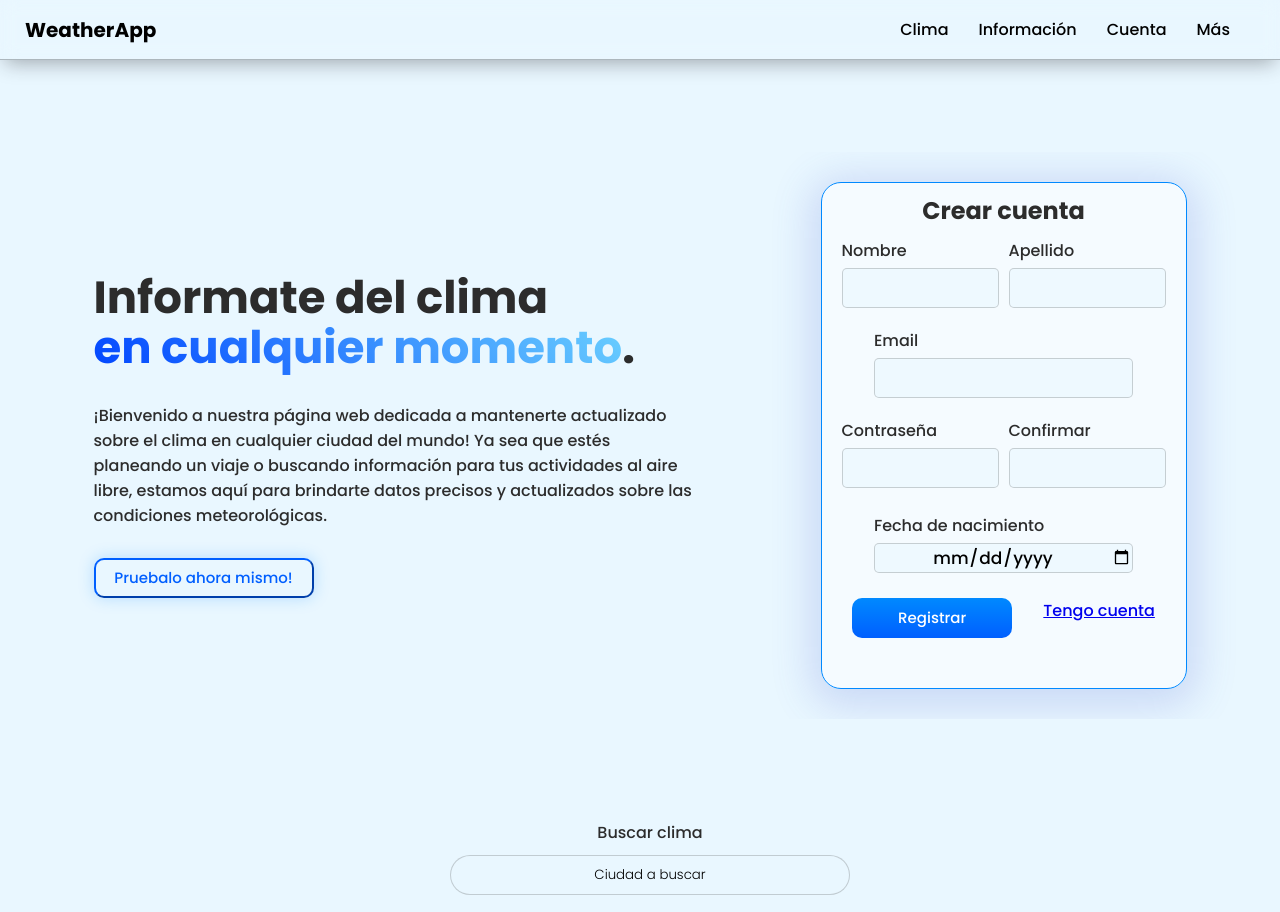
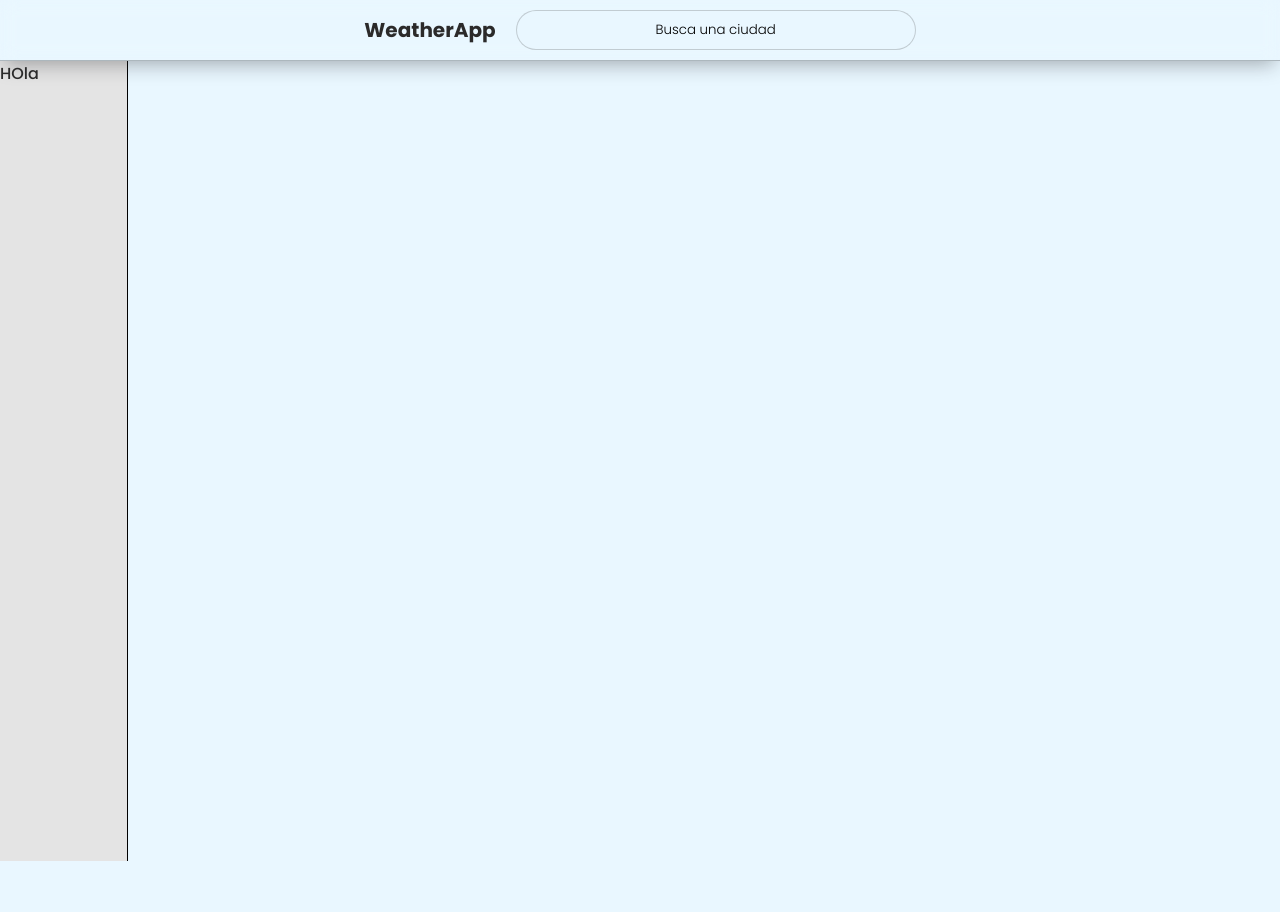
Before and after one commit to VazquezLD/weatherApp, a website built with Vite: page weatherApp/index.html in a window 1280 px wide. After the commit the page ends 861 px from the top, so only its background shows below. Built offline with nearby package versions, Linux system fonts and the light colour scheme.

Commit message:
nuevo estilado / agregado de aside

```diff
--- a/weatherApp/assets/styles.css
+++ b/weatherApp/assets/styles.css
@@ -31,7 +31,6 @@ h1{
 }
 
 header{
-    position: fixed;
     display: flex;
     justify-content: space-between;
     align-items: center;
@@ -45,16 +44,16 @@ header{
 }
 .navbar{
     height: auto;
-    padding-right: 40px;
+    padding: 10px;
+    display: flex;
+    align-items: center;
+    justify-content: center;
 }
+
 .navbarTitle{
-    display: flex;
-    padding-left: 25px;
     font-size: 20px;
     font-weight: 700;
-    align-items: center;
-    justify-content: center;
-    color: #000000;
+    color: #2b2a2a;
 }
 .navbarLinks{
     width: auto;
@@ -73,14 +72,6 @@ header{
     transform: scale(1.07);
 }
 
-
-.seccionContainer{
-    width: 100vw;
-    display: flex;
-    align-items: center;
-    justify-content: center;
-    flex-direction: column;
-}
 .containerCard{
     width:100%;
     height: auto;
@@ -231,7 +222,6 @@ header{
     overflow-x: hidden;
     width: 100%;
     justify-content: space-around;
-    margin-top: 70px;
 }
 
 .heroParrafo{
@@ -330,6 +320,28 @@ header{
 }
 .containerGraficos0{
     align-items: center;
-    height: 300px;
-    width: 90vw;
+    height: 250px;
+    width: 90%;
 }
+.contenedorGraficos{
+    display: flex;
+    flex-direction: column;
+    align-items: center;
+    width: 90%;
+    justify-content: flex-end;
+}
+.seccionContainer{
+    width: 100vw;
+    height: 100vh;
+    display: flex;
+    align-items: center;
+    justify-content: center;
+    flex-direction: row;
+}
+.aside{
+    height: 100%;
+    width: 10%;
+    background-color: rgb(228, 228, 228);
+    display: flex;
+    border-right: 1px solid #000;
+}
--- a/weatherApp/index.html
+++ b/weatherApp/index.html
@@ -9,20 +9,15 @@
 </head>
 <body>
 
-  <header>
+  <header class="navbar">
     <span class="navbarTitle">WeatherApp</span>
-    <nav class="navbar">
-        <ul class="navbarLinks">
-          <li class="navbarLink"><a href="climas">Clima</a></li>
-          <li class="navbarLink"><a href="#">Información</a></li>
-          <li class="navbarLink"><a href="#">Cuenta</a></li>
-          <li class="navbarLink"><a href="#">Más</a></li>
-        </ul>
-    </nav>
+    <div class="inputSection">
+      <form id="formulario"><input id="inputciudad" type="text" class="inputClima" placeholder="Busca una ciudad"></form>
+      <span class="errorSpan oculto" id="errorspan">Ciudad no válida...</span>
+    </div>
   </header>
 
-  <section class="hero">
-
+  <!--<section class="hero">
       <div class="heroContenedor">
         <div class="heroContenedor2">
         <h1>Informate del clima <br><span class="gradSpan">en cualquier momento</span>.</h1>
@@ -31,61 +26,14 @@
            buscando información para tus actividades al aire libre, estamos aquí para brindarte datos precisos y actualizados sobre las condiciones meteorológicas.</p>
            <button class="pruebaButton">Pruebalo ahora mismo!</button>
         </div>
-        <form action="" class="formulario">
-        <h2>Crear cuenta</h2>
-
-          <div class="seccionForm">
-              <div class="parteForm">
-                <span>Nombre</span>
-                <input type="text" id="nombre" class="inputForm">
-              </div>
-
-              <div class="parteForm">
-                <span>Apellido</span>
-                <input type="text" id="apellido" class="inputForm">
-              </div>
-          </div>
-          <div class="seccionForm">
-            <div class="parteForm">
-              <span>Email</span>
-              <input type="email" id="email" class="inputForm">
-            </div>
-          </div>
-          <div class="seccionForm">
-            <div class="parteForm">
-              <span>Contraseña</span>
-              <input type="password" id="password" class="inputForm">
-            </div>
-
-            <div class="parteForm">
-              <span>Confirmar</span>
-              <input type="password" id="cpassword" class="inputForm">
-            </div>
-          </div>
-          <div class="seccionForm">
-            <div class="parteForm">
-              <span>Fecha de nacimiento</span>
-            <input type="date" class="inputForm">
-            </div>
-          </div>
-          <div class="seccionForm">
-
-              <button class="registerButton">Registrar</button>
-              <a href="#">Tengo cuenta</a>
-
-          </div>
-        </form>
       </div>
-    </section>
+    </section>-->
 
   <section class="seccionContainer">
+    <div class="aside">HOla</div>
 
-    <div class="containerCard" id="climas">
-      <div class="inputSection">
-        <span class="inputSpan">Buscar clima</span><form id="formulario"><input id="inputciudad" type="text" class="inputClima" placeholder="Ciudad a buscar"></form>
-        <span class="errorSpan oculto" id="errorspan">Ciudad no válida...</span>
-      </div>
-
+    <div class="contenedorGraficos">
+      <div class="containerCard" id="climas">
 
         <div class="containerGraficos0 oculto">
           <div class="resultSections" id="resultSections"></div>
@@ -102,6 +50,8 @@
       </div>
 
     </div>
+    </div>
+
   </section>
 
   <script src="https://cdn.jsdelivr.net/npm/chart.js"></script>
--- a/weatherApp/scripts/graficos.js
+++ b/weatherApp/scripts/graficos.js
@@ -36,6 +36,9 @@ const obtenerPronostico = (ciudad) => {
     const fechaFormateada1 = etiquetas.map(fecha => fecha = new Date(fecha).getDay())
     const fechaFormateada2 = fechaFormateada1.map(fecha => fecha = semana[fecha])
     const temperaturas = etiquetas.map(fecha => Math.max(...dias[fecha]))
+
+    console.log(temperaturas)
+    console.log(temperaturasST)
 
     chart1 = new Chart(miGrafico1, {
         type: 'bar',
```
